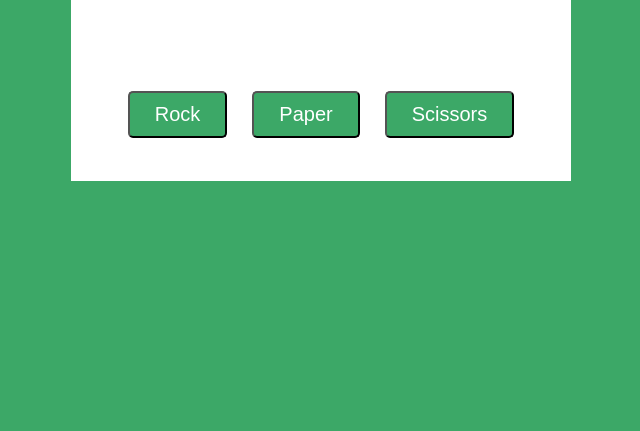
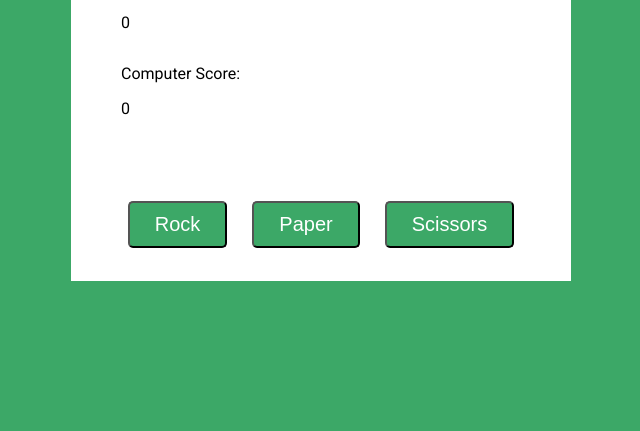
Before and after one commit to JAlblas/odin-rock-paper-scissors, a plain HTML site: page index.html in a window 1280 px wide. Shown: the part 377-808 px from the top of the page, without its empty margins (319-959 px from the left). Drawn offline with Linux system fonts and the light colour scheme.

Commit message:
Adds score div to contain score, and minor styling

```diff
--- a/index.html
+++ b/index.html
@@ -6,12 +6,30 @@
     <meta name="viewport" content="width=device-width, initial-scale=1.0">
     <link rel="stylesheet" href="style.css">
     <script src="script.js" defer></script>
+    <link rel="preconnect" href="https://fonts.googleapis.com">
+    <link rel="preconnect" href="https://fonts.gstatic.com" crossorigin>
+    <link
+        href="https://fonts.googleapis.com/css2?family=Roboto:ital,wght@0,100;0,300;0,400;0,500;0,700;0,900;1,100;1,300;1,400;1,500;1,700;1,900&display=swap"
+        rel="stylesheet">
+
     <title>Rock Paper Scissors</title>
 </head>
 
 <body>
     <div class="game">
         <h1>Rock Paper Scissors</h1>
+        <div class="results">
+            <div class="player">
+                <p>Player Score:</p>
+                <p>0</p>
+            </div>
+            <div class="computer">
+
+                <p>Computer Score:</p>
+                <p>0</p>
+
+            </div>
+        </div>
         <div class="buttons">
             <button id="rock" onclick="">Rock</button>
             <button id="paper">Paper</button>
--- a/script.js
+++ b/script.js
@@ -71,7 +71,8 @@ buttons.forEach(button => {
 
         playRound(humanChoice, computerChoice);
 
-        checkWinner();
+        if (humanScore = 5 || computerScore == 5)
+            checkWinner();
     })
 });
 
--- a/style.css
+++ b/style.css
@@ -2,6 +2,7 @@ html,
 body {
     background-color: #3ca867;
     height: 100%;
+    font-family: "Roboto", sans-serif;
 }
 
 body {
@@ -17,7 +18,18 @@ body {
     justify-content: space-around;
     background-color: #FFF;
     width: 500px;
-    height: 300px;
+    height: 500px;
+}
+
+.results {
+    display: flex;
+    flex-direction: column;
+    width: 100%;
+}
+
+.player,
+.computer {
+    padding: 0px 50px;
 }
 
 .buttons {
```
